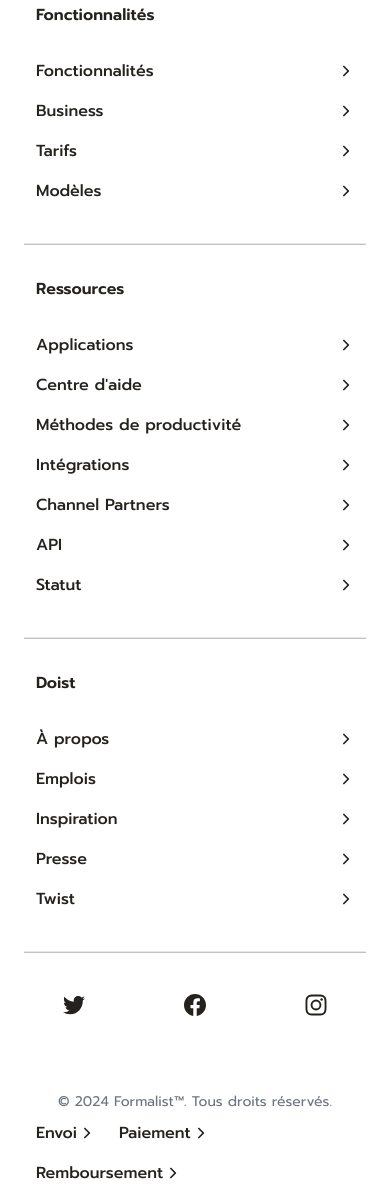
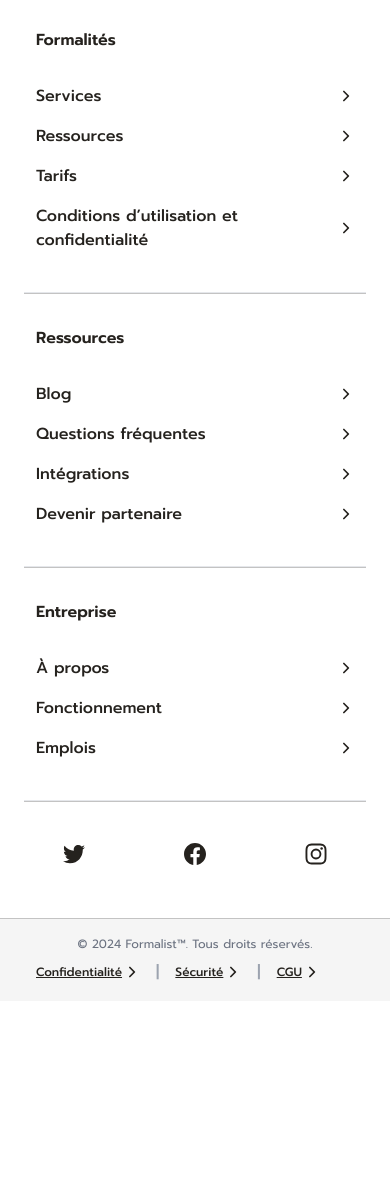
Before and after one commit to manikmt01/demo08, a website built with Vite: page faq.html in a window 390 px wide. Shown: the part 4284-5480 px from the top of the page. After the commit the page ends 5285 px from the top, so only its background shows below. Built offline with nearby package versions, Linux system fonts and the light colour scheme.

Commit message:
faq update

```diff
--- a/faq.html
+++ b/faq.html
@@ -59,23 +59,20 @@
               <ul class="flex flex-col lg:flex-row">
                 <li>
                   <a href="#"
-                    class="block text-[#25221e] text-base font-medium py-3 px-[18px] lg:mx-1 rounded-lg hover:bg-[#f1f7e0] transition-all"
+                    class="block text-[#25221e] text-base font-medium py-3 px-[18px] lg:mx-1 rounded-lg hover:bg-[#f5f5f5] transition-all"
                     aria-current="page">Services</a>
-                </li>
-
-                <li>
-                  <a href="#"
-                    class="block text-[#25221e] text-base font-medium py-3 px-[18px] lg:mx-1 rounded-lg hover:bg-[#f1f7e0] transition-all">Ressources</a>
                 </li>
                 <li>
                   <a href="#"
-                    class="block text-[#25221e] text-base font-medium py-3 px-[18px] lg:mx-1 rounded-lg hover:bg-[#f1f7e0] transition-all">Tarifs</a>
+                    class="block text-[#25221e] text-base font-medium py-3 px-[18px] lg:mx-1 rounded-lg hover:bg-[#f5f5f5] transition-all">Ressources</a>
                 </li>
-
-
+                <li>
+                  <a href="#"
+                    class="block text-[#25221e] text-base font-medium py-3 px-[18px] lg:mx-1 rounded-lg hover:bg-[#f5f5f5] transition-all">Tarifs</a>
+                </li>
                 <li>
                   <a href="faq.html"
-                    class="block text-[#25221e] text-base font-medium py-3 px-[18px] lg:mx-1 rounded-lg hover:bg-[#f1f7e0] transition-all">FAQ</a>
+                    class="block text-[#25221e] text-base font-medium py-3 px-[18px] lg:mx-1 rounded-lg hover:bg-[#f5f5f5] transition-all">FAQ</a>
                 </li>
               </ul>
 
@@ -83,7 +80,7 @@
                 class="flex flex-row lg:gap-0 gap-x-2 relative before:bg-[#25221e2e] before:absolute before:-left-1 lg:before:top-1/2 before:top-0 lg:before:-translate-y-1/2 lg:before:h-6 before:h-[1px] lg:before:w-[1px] before:w-full lg:pt-0 pt-4 lg:mt-0 mt-3">
                 <li class="lg:w-auto w-full lg:text-start text-center">
                   <a href="#"
-                    class="block text-[#25221e] text-base font-medium py-3 px-[18px] lg:mx-1 rounded-lg hover:bg-[#f1f7e0] transition-all lg:bg-transparent bg-[#f1f7e0]">Connexion</a>
+                    class="block text-[#25221e] text-base font-medium py-3 px-[18px] lg:mx-1 rounded-lg hover:bg-[#f5f5f5] transition-all lg:bg-transparent bg-[#f1f7e0]">Connexion</a>
                 </li>
                 <li class="lg:w-auto w-full lg:text-start text-center">
                   <a href="#"
@@ -96,6 +93,7 @@
       </nav>
     </div>
   </header>
+
 
   <div class="container max-w-[1276px] mx-auto px-6 pt-16">
 
@@ -1101,9 +1099,10 @@
     </div>
   </div>
   <!-- faq end  -->
+  <hr class="mt-1 border-[#C3C3C3]" />
   <!-- faq end  -->
   <footer class="bg-white">
-    <div class="container max-w-[1360px] mx-auto px-6 py-10 lg:pt-20 lg:pb-5">
+    <div class="container max-w-[1360px] mx-auto px-6 py-10 lg:pt-16 ">
       <div class="grid lg:grid-cols-8 grid-cols-1">
         <div class=" lg:col-span-3 mb-10 xl:mb-0 flex flex-row lg:flex-col gap-5 lg:gap-0 ">
           <a href="#" class="flex items-center rtl:space-x-reverse gap-x-2">
@@ -1123,19 +1122,21 @@
             <span class="hidden lg:block text-xl font-semibold text-[#25221e]">Formalist</span>
           </a>
           <p class="lg:mt-4 lg:max-w-[350px]">
-            20 millions d'utilisateurs organisent leur travail et leur
-            quotidien avec Todoist.
+            Votre partenaire de confiance pour des formalités juridiques simplifiées, sécurisées et validées par des
+            avocats
+            expérimentés.
           </p>
         </div>
         <div class=" lg:col-span-5 lg:grid lg:grid-cols-9 lg:gap-10 xl:text-left">
           <div class="col-span-3">
             <h2 class="mb-6 px-3 text-base font-semibold text-[#25221e]">
-              Fonctionnalités
+              Formalités
             </h2>
             <ul class="text-gray-500 font-medium">
               <li class="">
                 <a href=""
-                  class="hover:bg-[#d7dbce] px-3 py-2 rounded-lg  flex items-center justify-between text-[#25221e]"><span>Fonctionnalités
+                  class="hover:bg-[#f5f5f5] px-3 py-2 rounded-lg  flex items-center justify-between text-[#25221e]"><span>Services
+
                   </span>
                   <span class="text-lg lg:hidden"><svg xmlns="http://www.w3.org/2000/svg" fill="currentColor"
                       viewBox="0 0 16 16" width="1em" height="1em">
@@ -1146,7 +1147,7 @@
               </li>
               <li class="">
                 <a href=""
-                  class="hover:bg-[#d7dbce] px-3 py-2 rounded-lg  flex items-center justify-between text-[#25221e]"><span>Business
+                  class="hover:bg-[#f5f5f5] px-3 py-2 rounded-lg  flex items-center justify-between text-[#25221e]"><span>Ressources
                   </span>
                   <span class="text-lg lg:hidden"><svg xmlns="http://www.w3.org/2000/svg" fill="currentColor"
                       viewBox="0 0 16 16" width="1em" height="1em">
@@ -1158,7 +1159,8 @@
 
               <li class="">
                 <a href=""
-                  class="hover:bg-[#d7dbce] px-3 py-2 rounded-lg  flex items-center justify-between text-[#25221e]"><span>Tarifs
+                  class="hover:bg-[#f5f5f5] px-3 py-2 rounded-lg  flex items-center justify-between text-[#25221e]"><span>
+                    Tarifs
 
                   </span>
                   <span class="text-lg lg:hidden"><svg xmlns="http://www.w3.org/2000/svg" fill="currentColor"
@@ -1170,7 +1172,10 @@
               </li>
               <li class="">
                 <a href=""
-                  class="hover:bg-[#d7dbce] px-3 py-2 rounded-lg  flex items-center justify-between text-[#25221e]"><span>Modèles
+                  class="hover:bg-[#f5f5f5] px-3 py-2 rounded-lg  flex items-center justify-between text-[#25221e]"><span>Conditions
+                    d’utilisation et confidentialité
+
+
                   </span>
                   <span class="text-lg lg:hidden"><svg xmlns="http://www.w3.org/2000/svg" fill="currentColor"
                       viewBox="0 0 16 16" width="1em" height="1em">
@@ -1179,6 +1184,9 @@
                         clip-rule="evenodd"></path>
                     </svg></span></a>
               </li>
+
+
+
 
             </ul>
           </div>
@@ -1190,7 +1198,7 @@
             <ul class="text-gray-500 font-medium">
               <li class="">
                 <a href=""
-                  class="hover:bg-[#d7dbce] px-3 py-2 rounded-lg  flex items-center justify-between text-[#25221e]"><span>Applications
+                  class="hover:bg-[#f5f5f5] px-3 py-2 rounded-lg  flex items-center justify-between text-[#25221e]"><span>Blog
                   </span>
                   <span class="text-lg lg:hidden"><svg xmlns="http://www.w3.org/2000/svg" fill="currentColor"
                       viewBox="0 0 16 16" width="1em" height="1em">
@@ -1201,21 +1209,8 @@
               </li>
               <li class="">
                 <a href=""
-                  class="hover:bg-[#d7dbce] px-3 py-2 rounded-lg  flex items-center justify-between text-[#25221e]"><span>Centre
-                    d'aide
-                  </span>
-                  <span class="text-lg lg:hidden"><svg xmlns="http://www.w3.org/2000/svg" fill="currentColor"
-                      viewBox="0 0 16 16" width="1em" height="1em">
-                      <path fill-rule="evenodd"
-                        d="M6.47 3.47a.75.75 0 0 0 0 1.06L9.94 8l-3.47 3.47a.75.75 0 1 0 1.06 1.06l4-4a.75.75 0 0 0 0-1.06l-4-4a.75.75 0 0 0-1.06 0z"
-                        clip-rule="evenodd"></path>
-                    </svg></span></a>
-              </li>
-
-              <li class="">
-                <a href=""
-                  class="hover:bg-[#d7dbce] px-3 py-2 rounded-lg  flex items-center justify-between text-[#25221e]"><span>Méthodes
-                    de productivité
+                  class="hover:bg-[#f5f5f5] px-3 py-2 rounded-lg  flex items-center justify-between text-[#25221e]"><span>Questions
+                    fréquentes
 
                   </span>
                   <span class="text-lg lg:hidden"><svg xmlns="http://www.w3.org/2000/svg" fill="currentColor"
@@ -1228,7 +1223,8 @@
 
               <li class="">
                 <a href=""
-                  class="hover:bg-[#d7dbce] px-3 py-2 rounded-lg  flex items-center justify-between text-[#25221e]"><span>Intégrations
+                  class="hover:bg-[#f5f5f5] px-3 py-2 rounded-lg  flex items-center justify-between text-[#25221e]"><span>
+                    Intégrations
 
 
                   </span>
@@ -1242,37 +1238,10 @@
 
               <li class="">
                 <a href=""
-                  class="hover:bg-[#d7dbce] px-3 py-2 rounded-lg  flex items-center justify-between text-[#25221e]"><span>Channel
-                    Partners
+                  class="hover:bg-[#f5f5f5] px-3 py-2 rounded-lg  flex items-center justify-between text-[#25221e]"><span>Devenir
+                    partenaire
 
 
-                  </span>
-                  <span class="text-lg lg:hidden"><svg xmlns="http://www.w3.org/2000/svg" fill="currentColor"
-                      viewBox="0 0 16 16" width="1em" height="1em">
-                      <path fill-rule="evenodd"
-                        d="M6.47 3.47a.75.75 0 0 0 0 1.06L9.94 8l-3.47 3.47a.75.75 0 1 0 1.06 1.06l4-4a.75.75 0 0 0 0-1.06l-4-4a.75.75 0 0 0-1.06 0z"
-                        clip-rule="evenodd"></path>
-                    </svg></span></a>
-              </li>
-
-              <li class="">
-                <a href=""
-                  class="hover:bg-[#d7dbce] px-3 py-2 rounded-lg  flex items-center justify-between text-[#25221e]"><span>API
-
-
-
-                  </span>
-                  <span class="text-lg lg:hidden"><svg xmlns="http://www.w3.org/2000/svg" fill="currentColor"
-                      viewBox="0 0 16 16" width="1em" height="1em">
-                      <path fill-rule="evenodd"
-                        d="M6.47 3.47a.75.75 0 0 0 0 1.06L9.94 8l-3.47 3.47a.75.75 0 1 0 1.06 1.06l4-4a.75.75 0 0 0 0-1.06l-4-4a.75.75 0 0 0-1.06 0z"
-                        clip-rule="evenodd"></path>
-                    </svg></span></a>
-              </li>
-
-              <li class="">
-                <a href=""
-                  class="hover:bg-[#d7dbce] px-3 py-2 rounded-lg  flex items-center justify-between text-[#25221e]"><span>Statut
                   </span>
                   <span class="text-lg lg:hidden"><svg xmlns="http://www.w3.org/2000/svg" fill="currentColor"
                       viewBox="0 0 16 16" width="1em" height="1em">
@@ -1287,14 +1256,16 @@
           <hr class="block lg:hidden my-8 h-[2px] bg-[#C3C3C3]" />
           <div class="col-span-2">
             <h2 class="mb-6 px-3 text-base font-semibold text-[#25221e]">
-              Doist
+              Entreprise
+
 
             </h2>
             <ul class="text-gray-500 font-medium">
               <li class="">
                 <a href=""
-                  class="hover:bg-[#d7dbce] px-3 py-2 rounded-lg  flex items-center justify-between text-[#25221e]"><span>À
-                    propos
+                  class="hover:bg-[#f5f5f5] px-3 py-2 rounded-lg  flex items-center justify-between text-[#25221e]"><span>
+                    À propos
+
                   </span>
                   <span class="text-lg lg:hidden"><svg xmlns="http://www.w3.org/2000/svg" fill="currentColor"
                       viewBox="0 0 16 16" width="1em" height="1em">
@@ -1305,7 +1276,8 @@
               </li>
               <li class="">
                 <a href=""
-                  class="hover:bg-[#d7dbce] px-3 py-2 rounded-lg  flex items-center justify-between text-[#25221e]"><span>Emplois
+                  class="hover:bg-[#f5f5f5] px-3 py-2 rounded-lg  flex items-center justify-between text-[#25221e]"><span>Fonctionnement
+
                   </span>
                   <span class="text-lg lg:hidden"><svg xmlns="http://www.w3.org/2000/svg" fill="currentColor"
                       viewBox="0 0 16 16" width="1em" height="1em">
@@ -1316,33 +1288,7 @@
               </li>
               <li class="">
                 <a href=""
-                  class="hover:bg-[#d7dbce] px-3 py-2 rounded-lg  flex items-center justify-between text-[#25221e]"><span>Inspiration
-                  </span>
-                  <span class="text-lg lg:hidden"><svg xmlns="http://www.w3.org/2000/svg" fill="currentColor"
-                      viewBox="0 0 16 16" width="1em" height="1em">
-                      <path fill-rule="evenodd"
-                        d="M6.47 3.47a.75.75 0 0 0 0 1.06L9.94 8l-3.47 3.47a.75.75 0 1 0 1.06 1.06l4-4a.75.75 0 0 0 0-1.06l-4-4a.75.75 0 0 0-1.06 0z"
-                        clip-rule="evenodd"></path>
-                    </svg></span></a>
-              </li>
-
-              <li class="">
-                <a href=""
-                  class="hover:bg-[#d7dbce] px-3 py-2 rounded-lg  flex items-center justify-between text-[#25221e]"><span>
-                    Presse
-                  </span>
-                  <span class="text-lg lg:hidden"><svg xmlns="http://www.w3.org/2000/svg" fill="currentColor"
-                      viewBox="0 0 16 16" width="1em" height="1em">
-                      <path fill-rule="evenodd"
-                        d="M6.47 3.47a.75.75 0 0 0 0 1.06L9.94 8l-3.47 3.47a.75.75 0 1 0 1.06 1.06l4-4a.75.75 0 0 0 0-1.06l-4-4a.75.75 0 0 0-1.06 0z"
-                        clip-rule="evenodd"></path>
-                    </svg></span></a>
-              </li>
-
-              <li class="">
-                <a href=""
-                  class="hover:bg-[#d7dbce] px-3 py-2 rounded-lg  flex items-center justify-between text-[#25221e]"><span>
-                    Twist
+                  class="hover:bg-[#f5f5f5] px-3 py-2 rounded-lg  flex items-center justify-between text-[#25221e]"><span>Emplois
                   </span>
                   <span class="text-lg lg:hidden"><svg xmlns="http://www.w3.org/2000/svg" fill="currentColor"
                       viewBox="0 0 16 16" width="1em" height="1em">
@@ -1359,7 +1305,7 @@
             <ul class="flex flex-row lg:flex-col justify-around items-center gap-5">
               <li>
                 <a href="#"
-                  class="text-2xl hover:bg-[#d7dbce] px-3 py-2 rounded-lg flex items-center justify-between text-[#25221e]">
+                  class="text-2xl hover:bg-[#f5f5f5] px-3 py-2 rounded-lg flex items-center justify-between text-[#25221e]">
                   <svg xmlns="http://www.w3.org/2000/svg" fill="currentColor" viewBox="0 0 24 24" width="1em"
                     height="1em" aria-hidden="true">
                     <path
@@ -1371,7 +1317,7 @@
               </li>
               <li>
                 <a href="#"
-                  class="text-2xl hover:bg-[#d7dbce] px-3 py-2 rounded-lg flex items-center justify-between text-[#25221e]">
+                  class="text-2xl hover:bg-[#f5f5f5] px-3 py-2 rounded-lg flex items-center justify-between text-[#25221e]">
                   <svg xmlns="http://www.w3.org/2000/svg" fill="currentColor" viewBox="0 0 24 24" width="1em"
                     height="1em" aria-hidden="true">
                     <path
@@ -1383,7 +1329,7 @@
               </li>
               <li>
                 <a href="#"
-                  class="text-2xl hover:bg-[#d7dbce] px-3 py-2 rounded-lg flex items-center justify-between text-[#25221e]">
+                  class="text-2xl hover:bg-[#f5f5f5] px-3 py-2 rounded-lg flex items-center justify-between text-[#25221e]">
                   <svg xmlns="http://www.w3.org/2000/svg" fill="currentColor" viewBox="0 0 24 24" width="1em"
                     height="1em" aria-hidden="true">
                     <path fill-rule="evenodd"
@@ -1401,15 +1347,18 @@
           </div>
         </div>
       </div>
+    </div>
+    <hr class="mt-1 border-[#C3C3C3]" />
+    <div class="text-center bg-[#f5f5f5] pt-3 pb-3">
 
-      <div class="text-center md:flex md:items-center md:justify-between mt-16 items-center">
-        <span class="text-sm text-gray-500 md:text-center self-center">© 2024 <a href="index.php"
+      <div class="container max-w-[1360px] mx-auto px-6  md:flex md:items-center md:justify-between items-center">
+        <span class="text-xs text-gray-500 md:text-center self-center">© 2024 <a href="index.php"
             class="hover:underline">Formalist™</a>.
           Tous droits réservés.</span>
-        <ul class="text-gray-400 font-medium flex flex-wrap">
+        <ul class="text-gray-400 font-medium flex flex-wrap items-center gap-x-1">
           <li class="">
             <a href=""
-              class="hover:bg-[#d7dbce] px-3 py-2 rounded-lg  flex items-center justify-between text-[#25221e]"><span>Envoi</span>
+              class="underline px-3 py-2 rounded-lg  flex items-center justify-between text-[#25221e] text-xs"><span>Confidentialité</span>
               <span class="text-lg lg:hidden"><svg xmlns="http://www.w3.org/2000/svg" fill="currentColor"
                   viewBox="0 0 16 16" width="1em" height="1em">
                   <path fill-rule="evenodd"
@@ -1417,9 +1366,12 @@
                     clip-rule="evenodd"></path>
                 </svg></span></a>
           </li>
+          <li>
+            |
+          </li>
           <li class="">
             <a href=""
-              class="hover:bg-[#d7dbce] px-3 py-2 rounded-lg  flex items-center justify-between text-[#25221e]"><span>Paiement</span>
+              class="underline px-3 py-2 rounded-lg  flex items-center justify-between text-[#25221e] text-xs"><span>Sécurité</span>
               <span class="text-lg lg:hidden"><svg xmlns="http://www.w3.org/2000/svg" fill="currentColor"
                   viewBox="0 0 16 16" width="1em" height="1em">
                   <path fill-rule="evenodd"
@@ -1427,9 +1379,12 @@
                     clip-rule="evenodd"></path>
                 </svg></span></a>
           </li>
+          <li>
+            |
+          </li>
           <li class="">
             <a href=""
-              class="hover:bg-[#d7dbce] px-3 py-2 rounded-lg  flex items-center justify-between text-[#25221e]"><span>Remboursement</span>
+              class="underline px-3 py-2 rounded-lg  flex items-center justify-between text-[#25221e] text-xs"><span>CGU</span>
               <span class="text-lg lg:hidden"><svg xmlns="http://www.w3.org/2000/svg" fill="currentColor"
                   viewBox="0 0 16 16" width="1em" height="1em">
                   <path fill-rule="evenodd"
```
